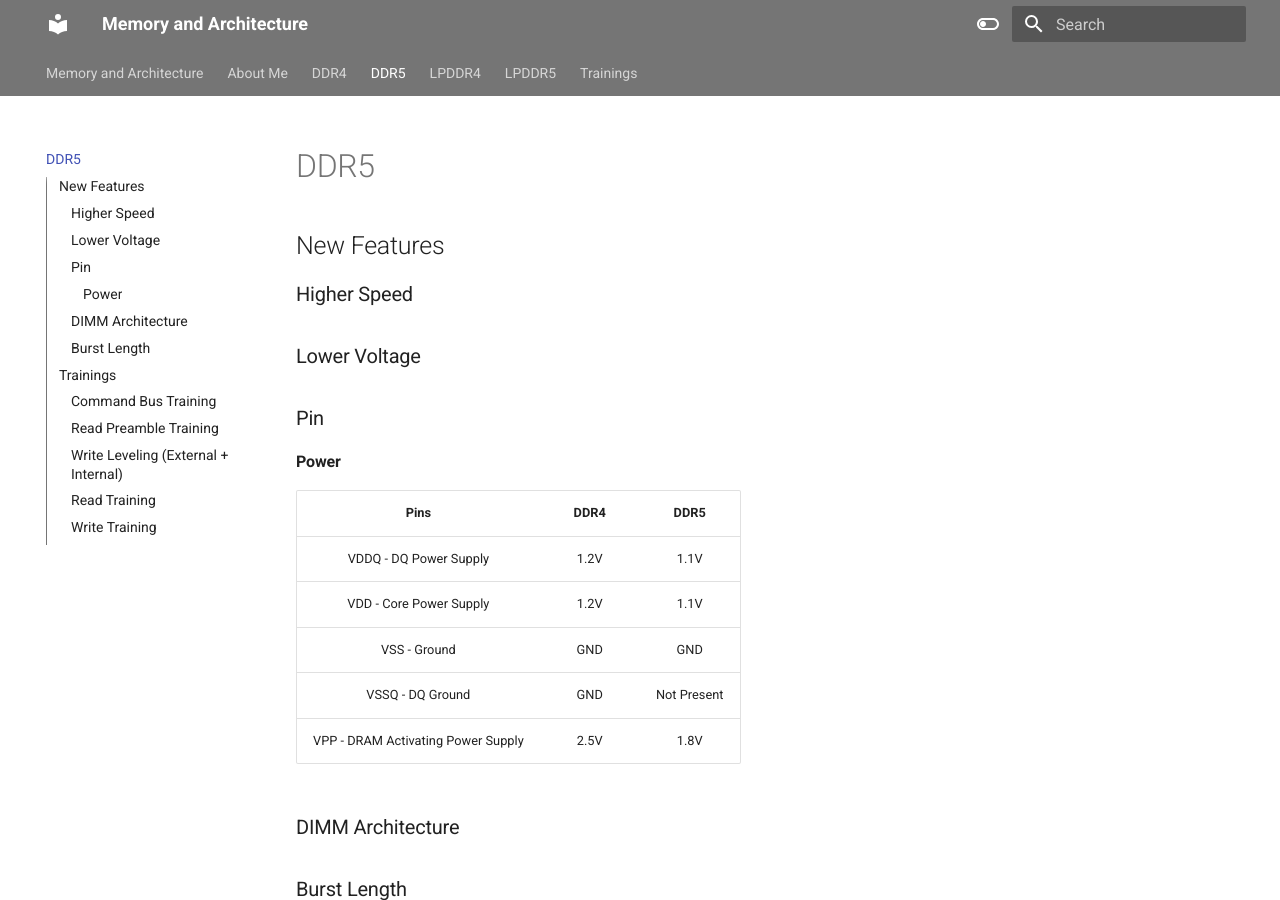
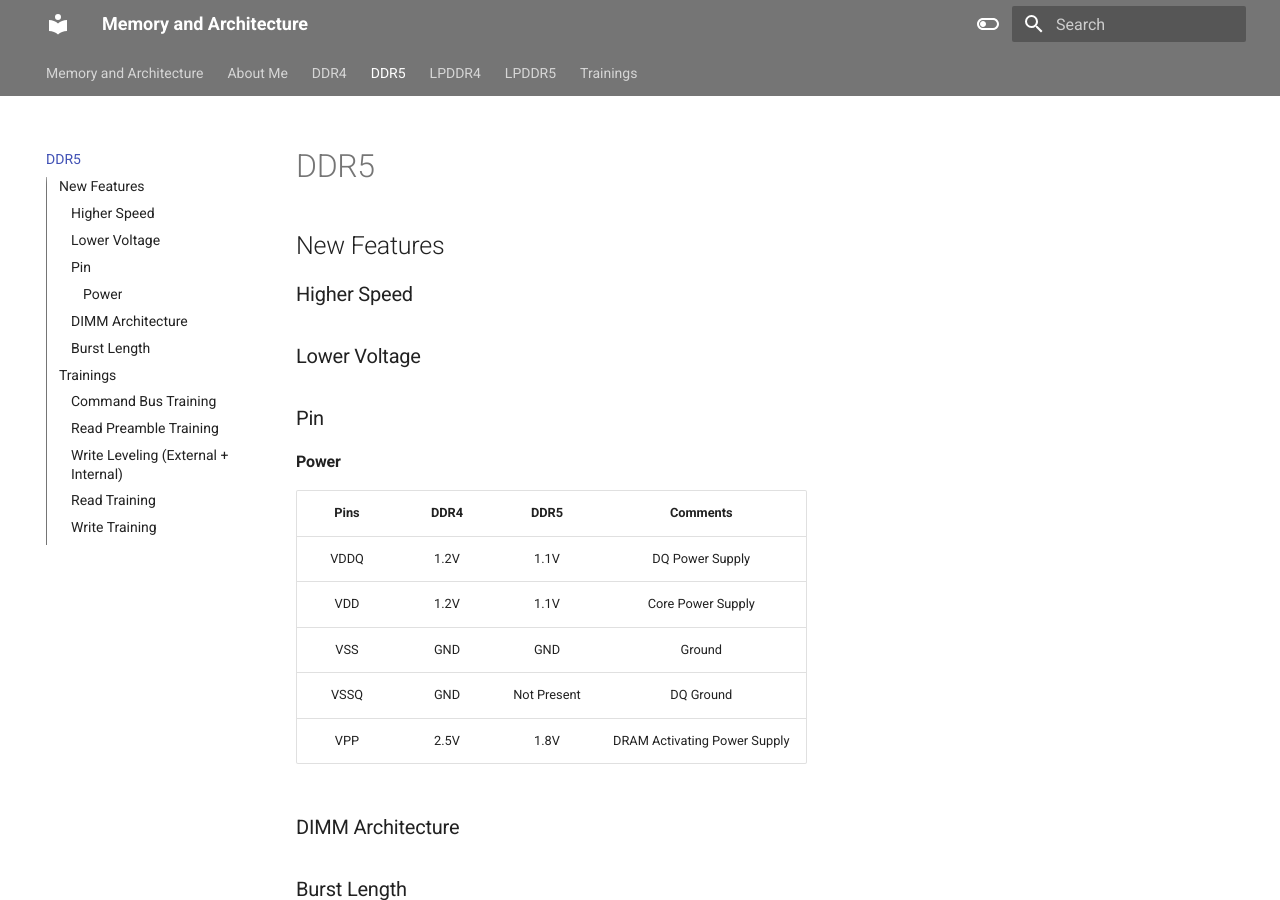
Before and after one commit to shingaridavesh/memoryandarchitecture, an MkDocs documentation site: the page built from docs/DDR5.md, in a window 1280 px wide and 900 px high. Built offline with MkDocs 1.6.1 and Material for MkDocs 9.7.7, drawn with Linux system fonts in a browser that asks for light colours.

Commit message:
Update DDR5.md

```diff
--- a/docs/DDR5.md
+++ b/docs/DDR5.md
@@ -5,13 +5,13 @@
 ###Lower Voltage
 ###Pin
 ####Power
-|  Pins  |      DDR4      |   DDR5    |
-| :--------: |:-------------:| :---------:|
-| VDDQ - DQ Power Supply | 1.2V |     1.1V |
-| VDD - Core Power Supply |   1.2V    |       1.1V |
-| VSS - Ground| GND |     GND |
-| VSSQ - DQ Ground |   GND    |      Not Present |
-| VPP - DRAM Activating Power Supply | 2.5V |     1.8V |
+|  Pins  |      DDR4      |   DDR5    |   Comments    |
+| :--------: |:-------------:| :---------:|:---------:|
+| VDDQ  | 1.2V |     1.1V | DQ Power Supply |
+| VDD |   1.2V    |       1.1V | Core Power Supply |
+| VSS | GND |     GND | Ground |
+| VSSQ |   GND    |      Not Present | DQ Ground |
+| VPP | 2.5V |     1.8V | DRAM Activating Power Supply |
 
 ###DIMM Architecture
 ###Burst Length
```
